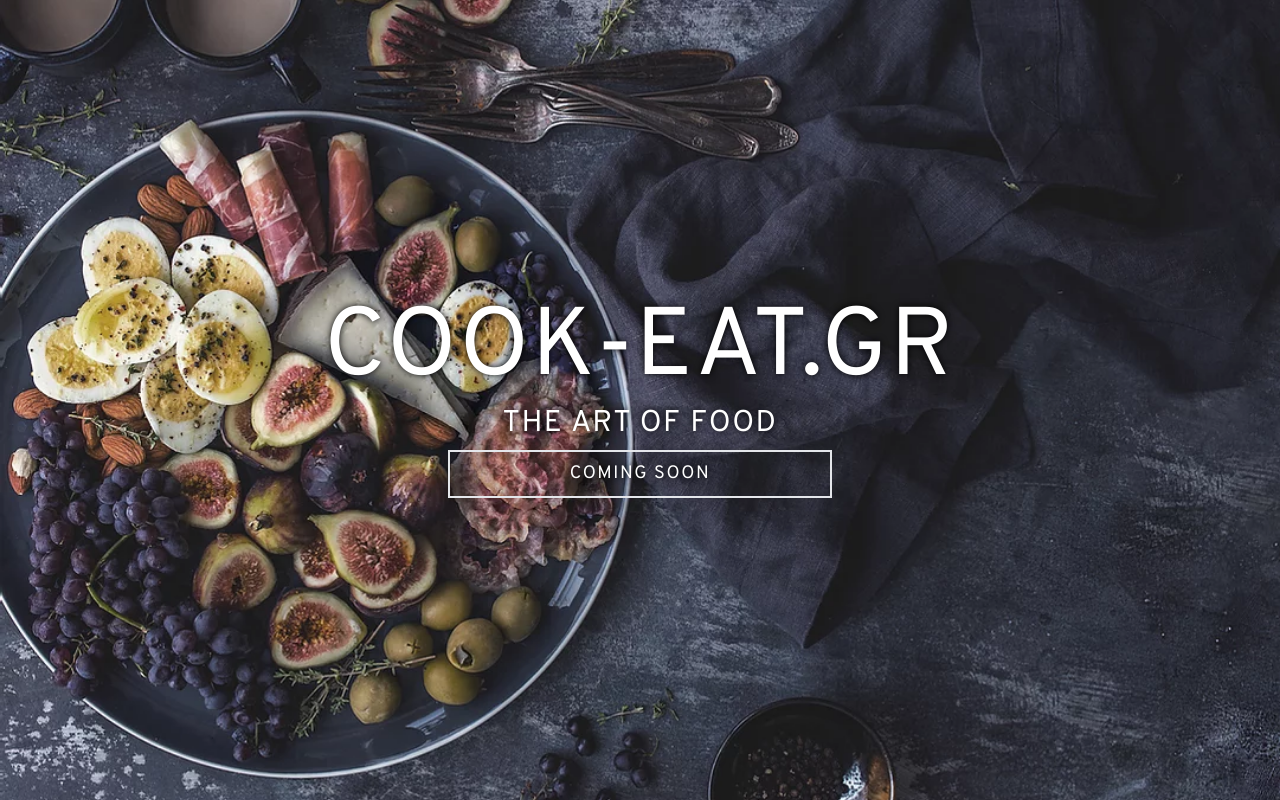
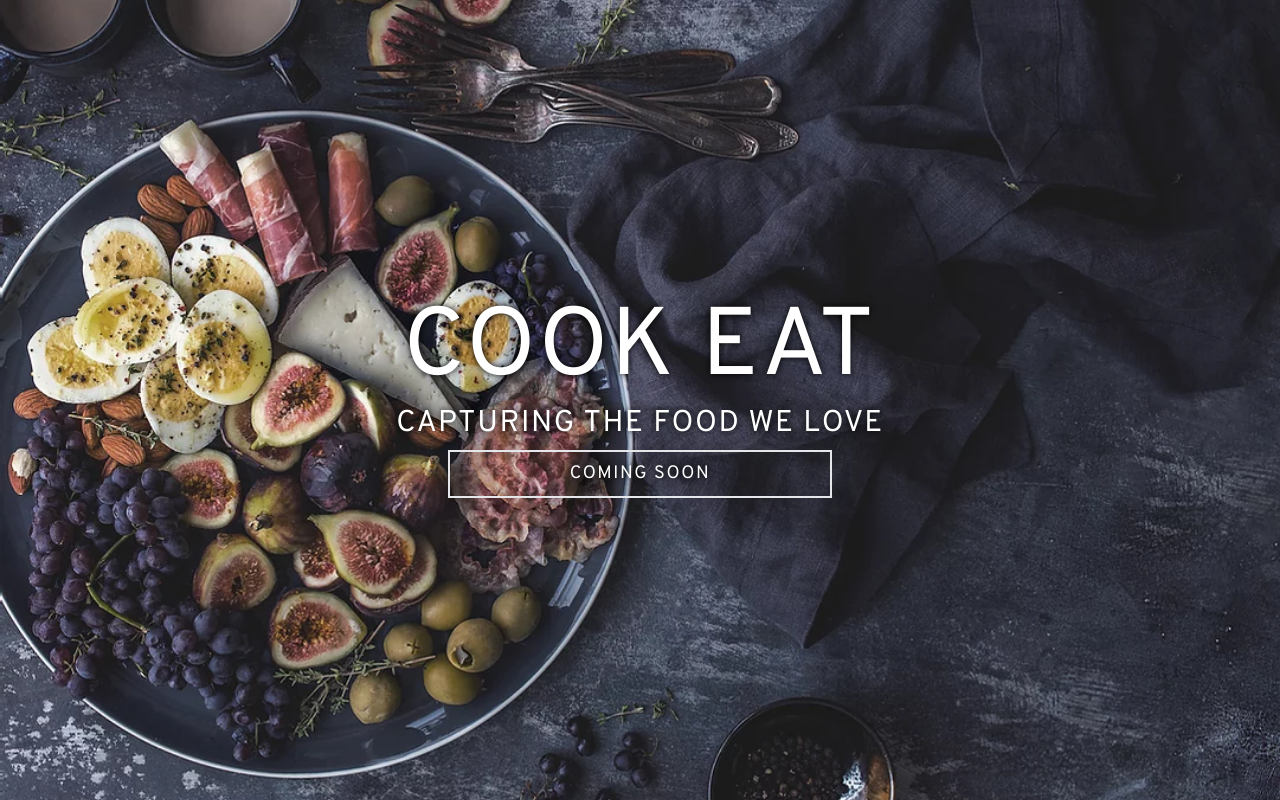
Before and after one commit to mar1etta123/mar1etta123.github.io, a website: page index.html in a window 1280 px wide. Drawn offline with Linux system fonts and the light colour scheme; a web font is replaced by a local one.

Commit message:
Update index.html

```diff
--- a/index.html
+++ b/index.html
@@ -5,7 +5,7 @@
   <meta charset="UTF-8">
   <meta http-equiv="X-UA-Compatible" content="IE=edge">
   <meta name="viewport" content="width=device-width, initial-scale=1.0">
-  <title>cook eat</title>
+  <title>cook-eat.gr</title>
 
   <link rel="stylesheet" href="assets/style.css">
 
@@ -46,8 +46,8 @@
   <main class="flex-1 flex items-center justify-center">
     <div class="text-white text-center tracking-widest text-shadow">
       <div class="mb-2">
-        <div class="text-8xl tracking-wide text-shadow mb-2">COOK-EAT.GR</div>
-        <div class="text-3xl"> THE ART OF FOOD</div>
+        <div class="text-8xl tracking-wide text-shadow mb-2">COOK EAT</div>
+        <div class="text-3xl"> CAPTURING THE FOOD WE LOVE</div>
       </div>
 
       <div class="border-2 mx-auto whitespace-nowrap text-lg py-2 text-shadow max-w-sm">
```
